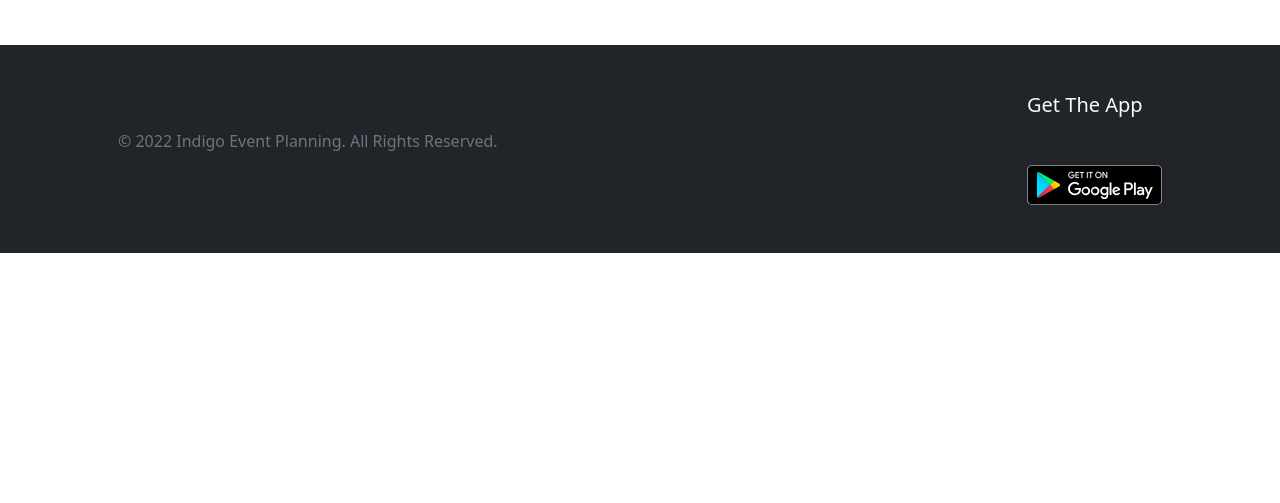
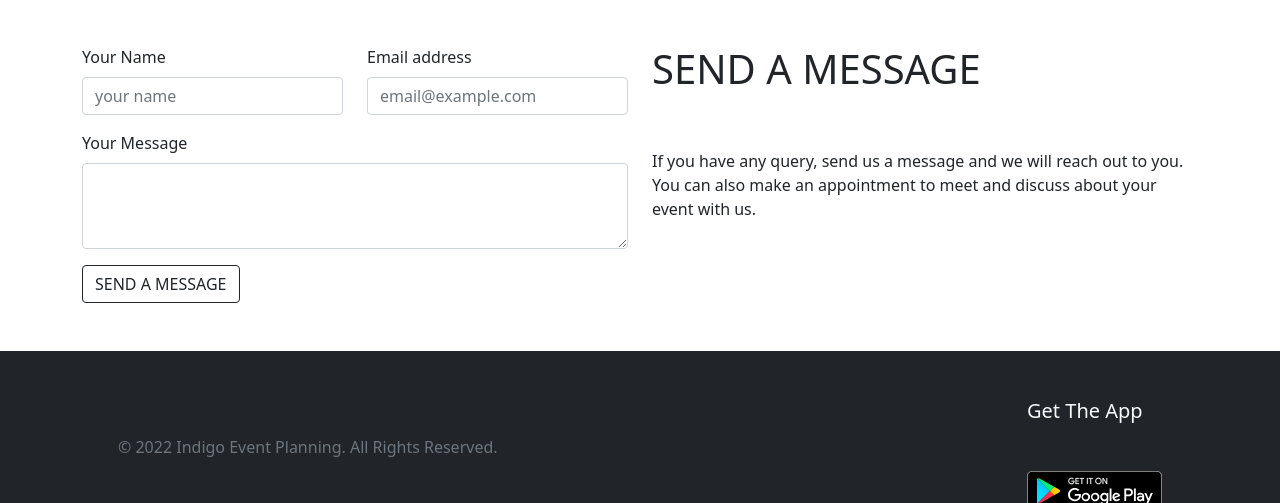
Before and after one commit to shaykat22/convention-center, a plain HTML site: page index.html in a window 1280 px wide. Shown: the part 2158-2661 px from the top of the page. Before the commit the page ends 2411 px from the top, so only its background shows below. Drawn offline with nearby package versions, Linux system fonts and the light colour scheme.

Commit message:
contact part added

```diff
--- a/index.html
+++ b/index.html
@@ -83,7 +83,7 @@
         <div class="toast show position-absolute end-0 align-items-center" role="alert" aria-live="assertive"
             aria-atomic="true">
             <div class="d-flex">
-                <div class="toast-body">
+                <div class="toast-body fw-bold">
                     25% off on next booking.
                 </div>
                 <button type="button" class="btn-close me-2 m-auto" data-bs-dismiss="toast" aria-label="Close"></button>
@@ -331,6 +331,37 @@
             </div>
         </section>
 
+        <!-- contact us  -->
+        <section class="container my-5">
+            <div class="row">
+                <div class=" col-lg-6">
+                    <div class="row">
+                        <div class="mb-3 col-lg-6">
+                            <label for="exampleFormControlInput1" class="form-label">Your Name</label>
+                            <input type="email" class="form-control" id="exampleFormControlInput1"
+                                placeholder="your name">
+                        </div>
+                        <div class="mb-3 col-lg-6">
+                            <label for="exampleFormControlInput1" class="form-label">Email address</label>
+                            <input type="email" class="form-control" id="exampleFormControlInput1"
+                                placeholder="email@example.com">
+                        </div>
+                    </div>
+                    <div class="mb-3">
+                        <label for="exampleFormControlTextarea1" class="form-label">Your Message</label>
+                        <textarea class="form-control" id="exampleFormControlTextarea1" rows="3"></textarea>
+                    </div>
+                    <button type="button" class="btn btn-outline-dark">SEND A MESSAGE</button>
+                </div>
+                <div class="col-lg-6 ">
+                    <h1 class="pb-5">SEND A MESSAGE</h1>
+                    <p>If you have any query, send us a message and we will reach out to you. You can also make an
+                        appointment to meet and discuss about your event with us.</p>
+                </div>
+            </div>
+
+        </section>
+
 
     </main>
 
```
